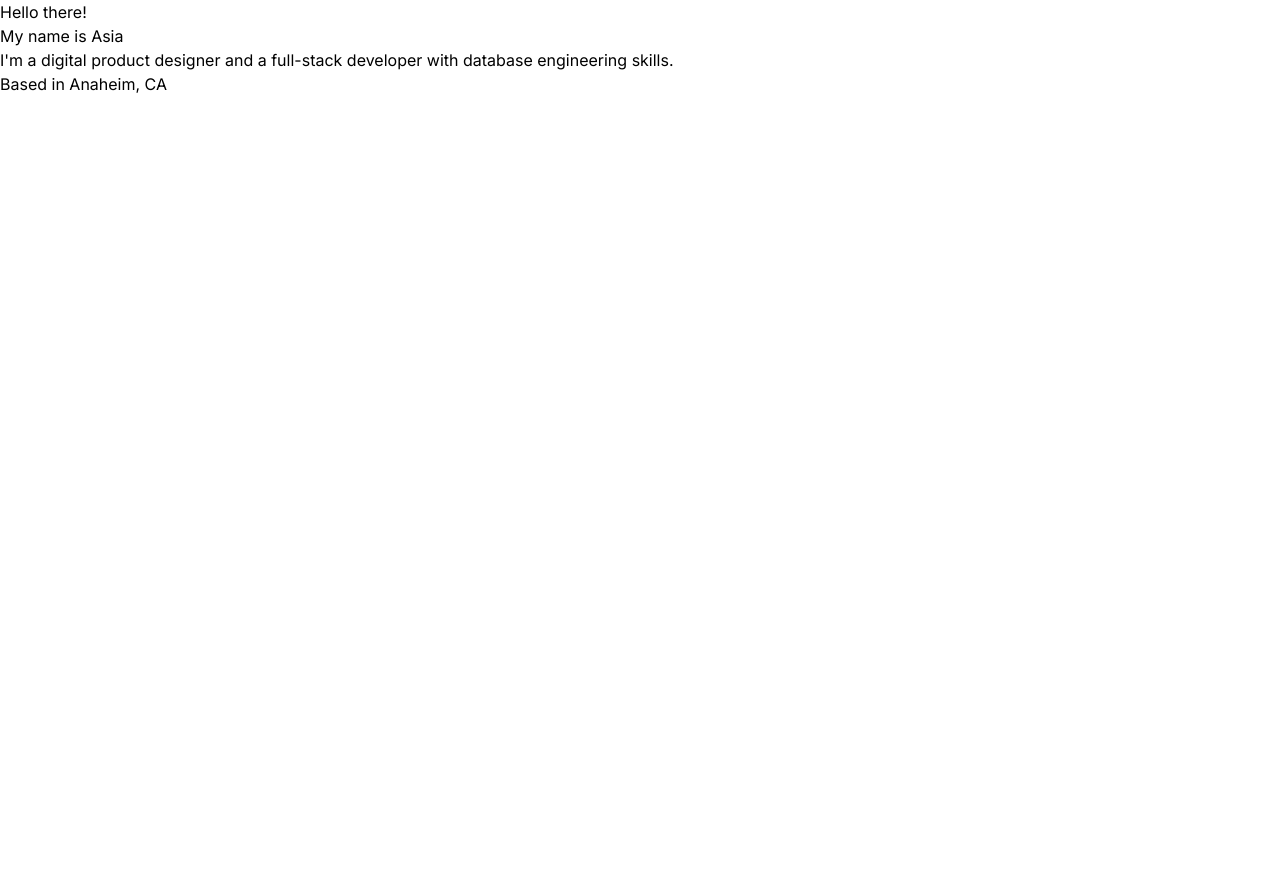
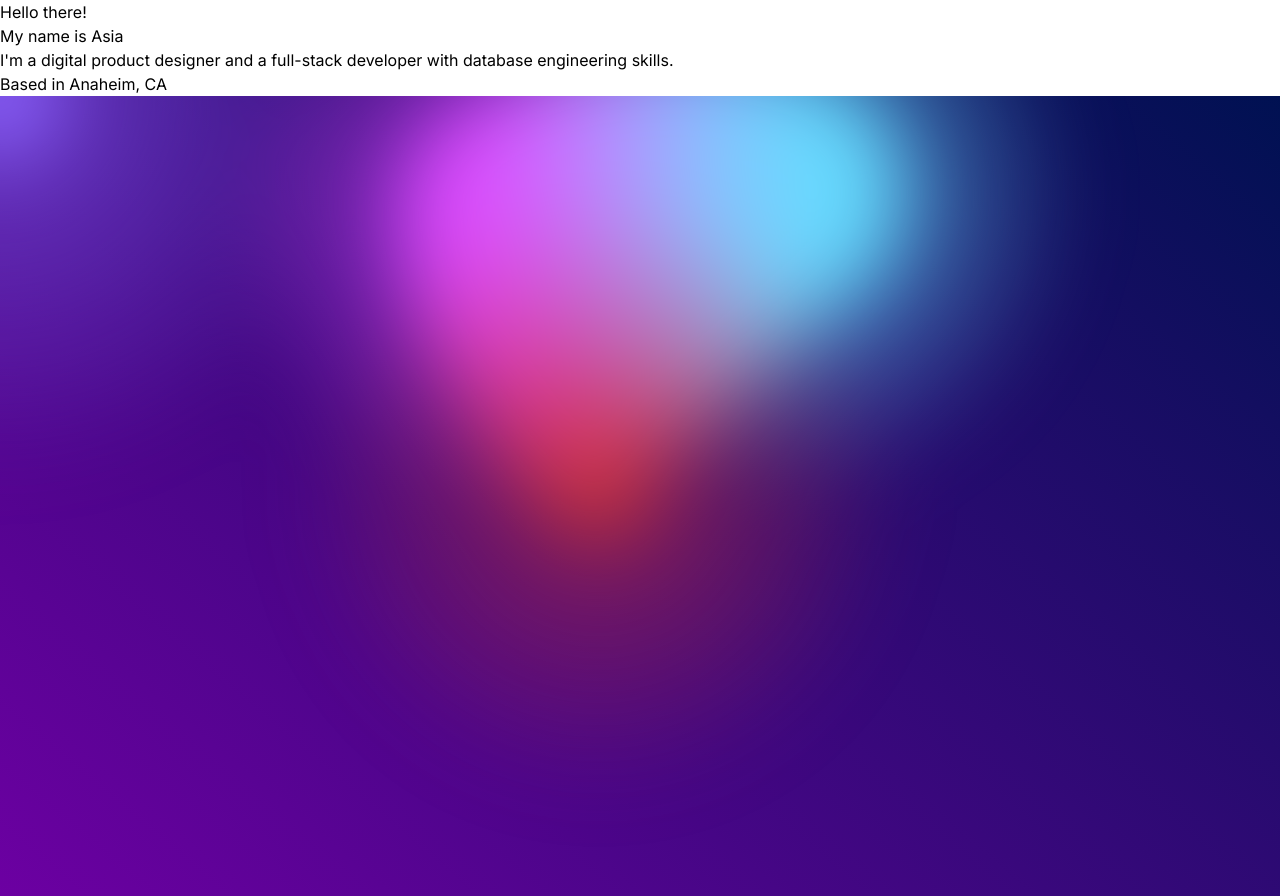
Before and after one commit to asiasOnline/asia-thompson-portfolio, a Next.js app: page / in a window 1280 px wide. Before the commit the page ends 800 px from the top, so only its background shows below. Built offline with nearby package versions, Linux system fonts and the light colour scheme.

Commit message:
Add gradient background component and remove text highlight

```diff
--- a/app/page.tsx
+++ b/app/page.tsx
@@ -1,10 +1,12 @@
 import Image from "next/image";
 import Hero from "../components/Hero"
+import { BackgroundGradientAnimation } from "@/components/ui/background-gradient-animation";
 
 export default function Home() {
   return (
     <main>
       <Hero />
+      <BackgroundGradientAnimation />
     </main>
   );
 }
--- /dev/null
+++ b/components/ui/background-gradient-animation.tsx
@@ -0,0 +1,181 @@
+"use client";
+import { cn } from "@/lib/utils";
+import { useEffect, useRef, useState } from "react";
+
+export const BackgroundGradientAnimation = ({
+  gradientBackgroundStart = "rgb(108, 0, 162)",
+  gradientBackgroundEnd = "rgb(0, 17, 82)",
+  firstColor = "18, 113, 255",
+  secondColor = "221, 74, 255",
+  thirdColor = "100, 220, 255",
+  fourthColor = "200, 50, 50",
+  fifthColor = "180, 180, 50",
+  pointerColor = "140, 100, 255",
+  size = "80%",
+  blendingValue = "hard-light",
+  children,
+  className,
+  interactive = true,
+  containerClassName,
+}: {
+  gradientBackgroundStart?: string;
+  gradientBackgroundEnd?: string;
+  firstColor?: string;
+  secondColor?: string;
+  thirdColor?: string;
+  fourthColor?: string;
+  fifthColor?: string;
+  pointerColor?: string;
+  size?: string;
+  blendingValue?: string;
+  children?: React.ReactNode;
+  className?: string;
+  interactive?: boolean;
+  containerClassName?: string;
+}) => {
+  const interactiveRef = useRef<HTMLDivElement>(null);
+
+  const [curX, setCurX] = useState(0);
+  const [curY, setCurY] = useState(0);
+  const [tgX, setTgX] = useState(0);
+  const [tgY, setTgY] = useState(0);
+  useEffect(() => {
+    document.body.style.setProperty(
+      "--gradient-background-start",
+      gradientBackgroundStart
+    );
+    document.body.style.setProperty(
+      "--gradient-background-end",
+      gradientBackgroundEnd
+    );
+    document.body.style.setProperty("--first-color", firstColor);
+    document.body.style.setProperty("--second-color", secondColor);
+    document.body.style.setProperty("--third-color", thirdColor);
+    document.body.style.setProperty("--fourth-color", fourthColor);
+    document.body.style.setProperty("--fifth-color", fifthColor);
+    document.body.style.setProperty("--pointer-color", pointerColor);
+    document.body.style.setProperty("--size", size);
+    document.body.style.setProperty("--blending-value", blendingValue);
+  }, []);
+
+  useEffect(() => {
+    function move() {
+      if (!interactiveRef.current) {
+        return;
+      }
+      setCurX(curX + (tgX - curX) / 20);
+      setCurY(curY + (tgY - curY) / 20);
+      interactiveRef.current.style.transform = `translate(${Math.round(
+        curX
+      )}px, ${Math.round(curY)}px)`;
+    }
+
+    move();
+  }, [tgX, tgY]);
+
+  const handleMouseMove = (event: React.MouseEvent<HTMLDivElement>) => {
+    if (interactiveRef.current) {
+      const rect = interactiveRef.current.getBoundingClientRect();
+      setTgX(event.clientX - rect.left);
+      setTgY(event.clientY - rect.top);
+    }
+  };
+
+  const [isSafari, setIsSafari] = useState(false);
+  useEffect(() => {
+    setIsSafari(/^((?!chrome|android).)*safari/i.test(navigator.userAgent));
+  }, []);
+
+  return (
+    <div
+      className={cn(
+        "h-screen w-screen relative overflow-hidden top-0 left-0 bg-[linear-gradient(40deg,var(--gradient-background-start),var(--gradient-background-end))]",
+        containerClassName
+      )}
+    >
+      <svg className="hidden">
+        <defs>
+          <filter id="blurMe">
+            <feGaussianBlur
+              in="SourceGraphic"
+              stdDeviation="10"
+              result="blur"
+            />
+            <feColorMatrix
+              in="blur"
+              mode="matrix"
+              values="1 0 0 0 0  0 1 0 0 0  0 0 1 0 0  0 0 0 18 -8"
+              result="goo"
+            />
+            <feBlend in="SourceGraphic" in2="goo" />
+          </filter>
+        </defs>
+      </svg>
+      <div className={cn("", className)}>{children}</div>
+      <div
+        className={cn(
+          "gradients-container h-full w-full blur-lg",
+          isSafari ? "blur-2xl" : "[filter:url(#blurMe)_blur(40px)]"
+        )}
+      >
+        <div
+          className={cn(
+            `absolute [background:radial-gradient(circle_at_center,_var(--first-color)_0,_var(--first-color)_50%)_no-repeat]`,
+            `[mix-blend-mode:var(--blending-value)] w-[var(--size)] h-[var(--size)] top-[calc(50%-var(--size)/2)] left-[calc(50%-var(--size)/2)]`,
+            `[transform-origin:center_center]`,
+            `animate-first`,
+            `opacity-100`
+          )}
+        ></div>
+        <div
+          className={cn(
+            `absolute [background:radial-gradient(circle_at_center,_rgba(var(--second-color),_0.8)_0,_rgba(var(--second-color),_0)_50%)_no-repeat]`,
+            `[mix-blend-mode:var(--blending-value)] w-[var(--size)] h-[var(--size)] top-[calc(50%-var(--size)/2)] left-[calc(50%-var(--size)/2)]`,
+            `[transform-origin:calc(50%-400px)]`,
+            `animate-second`,
+            `opacity-100`
+          )}
+        ></div>
+        <div
+          className={cn(
+            `absolute [background:radial-gradient(circle_at_center,_rgba(var(--third-color),_0.8)_0,_rgba(var(--third-color),_0)_50%)_no-repeat]`,
+            `[mix-blend-mode:var(--blending-value)] w-[var(--size)] h-[var(--size)] top-[calc(50%-var(--size)/2)] left-[calc(50%-var(--size)/2)]`,
+            `[transform-origin:calc(50%+400px)]`,
+            `animate-third`,
+            `opacity-100`
+          )}
+        ></div>
+        <div
+          className={cn(
+            `absolute [background:radial-gradient(circle_at_center,_rgba(var(--fourth-color),_0.8)_0,_rgba(var(--fourth-color),_0)_50%)_no-repeat]`,
+            `[mix-blend-mode:var(--blending-value)] w-[var(--size)] h-[var(--size)] top-[calc(50%-var(--size)/2)] left-[calc(50%-var(--size)/2)]`,
+            `[transform-origin:calc(50%-200px)]`,
+            `animate-fourth`,
+            `opacity-70`
+          )}
+        ></div>
+        <div
+          className={cn(
+            `absolute [background:radial-gradient(circle_at_center,_rgba(var(--fifth-color),_0.8)_0,_rgba(var(--fifth-color),_0)_50%)_no-repeat]`,
+            `[mix-blend-mode:var(--blending-value)] w-[var(--size)] h-[var(--size)] top-[calc(50%-var(--size)/2)] left-[calc(50%-var(--size)/2)]`,
+            `[transform-origin:calc(50%-800px)_calc(50%+800px)]`,
+            `animate-fifth`,
+            `opacity-100`
+          )}
+        ></div>
+
+        {interactive && (
+          <div
+            ref={interactiveRef}
+            onMouseMove={handleMouseMove}
+            className={cn(
+              `absolute [background:radial-gradient(circle_at_center,_rgba(var(--pointer-color),_0.8)_0,_rgba(var(--pointer-color),_0)_50%)_no-repeat]`,
+              `[mix-blend-mode:var(--blending-value)] w-full h-full -top-1/2 -left-1/2`,
+              `opacity-70`
+            )}
+          ></div>
+        )}
+      </div>
+    </div>
+  );
+};
--- /dev/null
+++ b/lib/utils.ts
@@ -0,0 +1,6 @@
+import { ClassValue, clsx } from "clsx";
+import { twMerge } from "tailwind-merge";
+
+export function cn(...inputs: ClassValue[]) {
+  return twMerge(clsx(inputs));
+}
--- a/package.json
+++ b/package.json
@@ -11,7 +11,6 @@
   "dependencies": {
     "clsx": "^2.1.1",
     "framer-motion": "^11.2.10",
-    "mini-svg-data-uri": "^1.4.4",
     "next": "14.2.3",
     "react": "^18",
     "react-dom": "^18",
--- a/tailwind.config.ts
+++ b/tailwind.config.ts
@@ -16,6 +16,48 @@ const config: Config = {
       'p-60-pink': '#32B6BE',
       },
     extend: {
+      animation: {
+        first: "moveVertical 30s ease infinite",
+        second: "moveInCircle 20s reverse infinite",
+        third: "moveInCircle 40s linear infinite",
+        fourth: "moveHorizontal 40s ease infinite",
+        fifth: "moveInCircle 20s ease infinite",
+      },
+      keyframes: {
+        moveHorizontal: {
+          "0%": {
+            transform: "translateX(-50%) translateY(-10%)",
+          },
+          "50%": {
+            transform: "translateX(50%) translateY(10%)",
+          },
+          "100%": {
+            transform: "translateX(-50%) translateY(-10%)",
+          },
+        },
+        moveInCircle: {
+          "0%": {
+            transform: "rotate(0deg)",
+          },
+          "50%": {
+            transform: "rotate(180deg)",
+          },
+          "100%": {
+            transform: "rotate(360deg)",
+          },
+        },
+        moveVertical: {
+          "0%": {
+            transform: "translateY(-50%)",
+          },
+          "50%": {
+            transform: "translateY(50%)",
+          },
+          "100%": {
+            transform: "translateY(-50%)",
+          },
+        },
+      },
       }
     },
   plugins: [],
```
Also changed, not shown: 1 other file (tests, documents, lock files or other folders).
